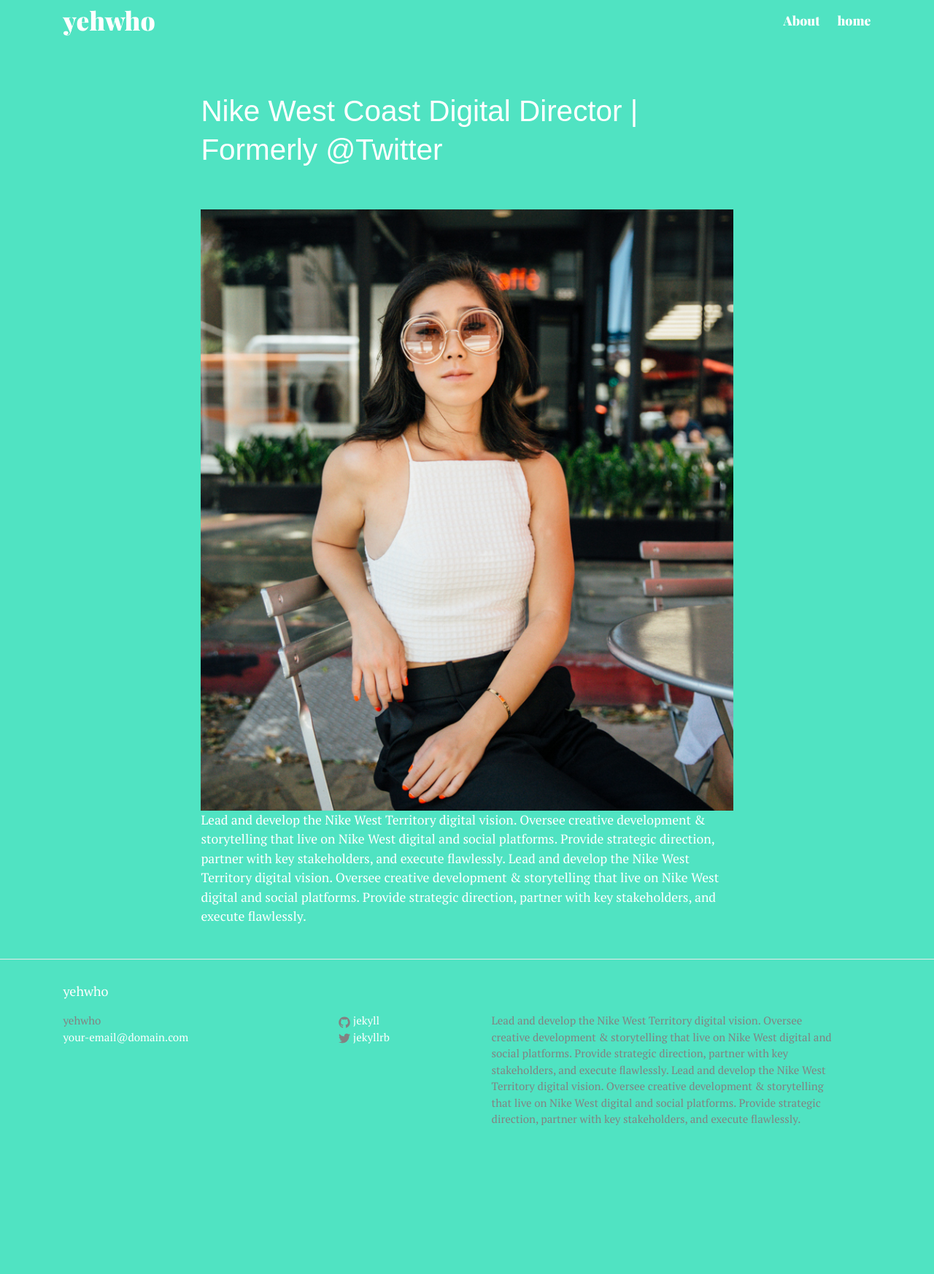
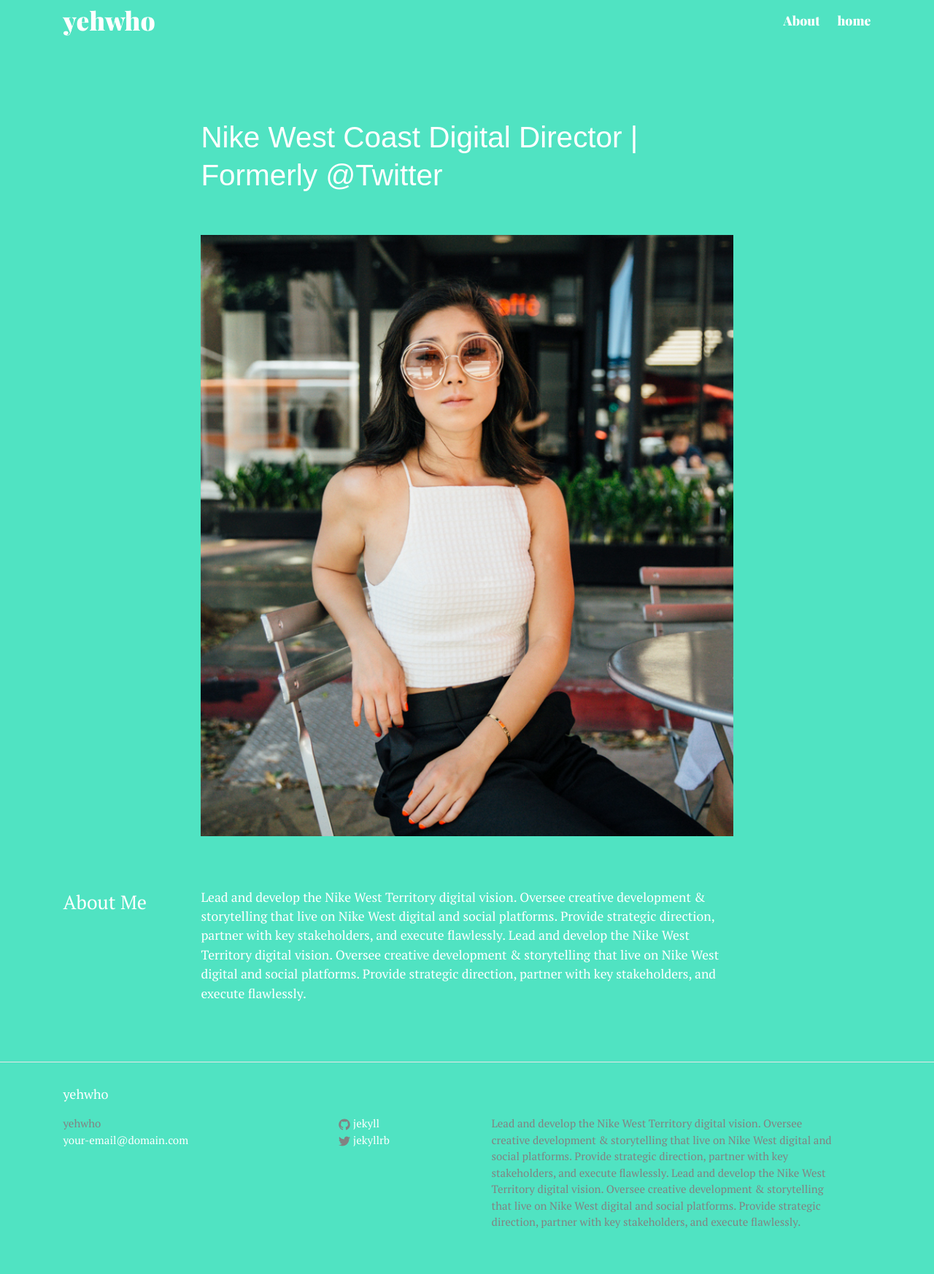
Before and after one commit to PHironaka/yehwho, a Jekyll site: the page built from index.html, in a window 1280 px wide. Shown: the whole page at 73% size. Built offline with Jekyll 4.4.1, drawn with Linux system fonts in a browser that asks for light colours; some web fonts are replaced; before the commit the page ends 1605 px from its top, so only the background shows below that.

Commit message:
updated index

```diff
--- a/_sass/_layout.scss
+++ b/_sass/_layout.scss
@@ -12,6 +12,18 @@
 line-height: 1.3em;
 padding: 1em 0;
   }
+ }
+
+ .home-about {
+   @include outer-container;
+   padding: 2em 0;
+   h2 {
+     @include span-columns(2);
+   }
+
+   p {
+     @include span-columns(8);
+   }
  }
 
 .page-content {
--- a/_sass/neat/settings/_grid.scss
+++ b/_sass/neat/settings/_grid.scss
@@ -22,7 +22,7 @@
 ///
 /// @type Number (Unit)
 ///
-$max-width: 1200px !default;
+$max-width: 100% !default;
 
 /// When set to true, it sets the box-sizing property of all elements to `border-box`. Set with a `!global` flag.
 ///
--- a/index.html
+++ b/index.html
@@ -1,15 +1,16 @@
 ---
 layout: default
 ---
-
+  <section class="home-about">
 <div class="home">
 
   <h1 class="home-bio">{{site.paragraph}}</h1>
   <img src="{{site.image}}">
+</div>
+  </section>
+  <section class="home-about">
+<h2>About Me </h2>
+  <p> {{site.description}} </p>
 
-  <section class="home-about">
-      <p> {{site.description}} </p>
   </section>
-
-
 </div>
```
